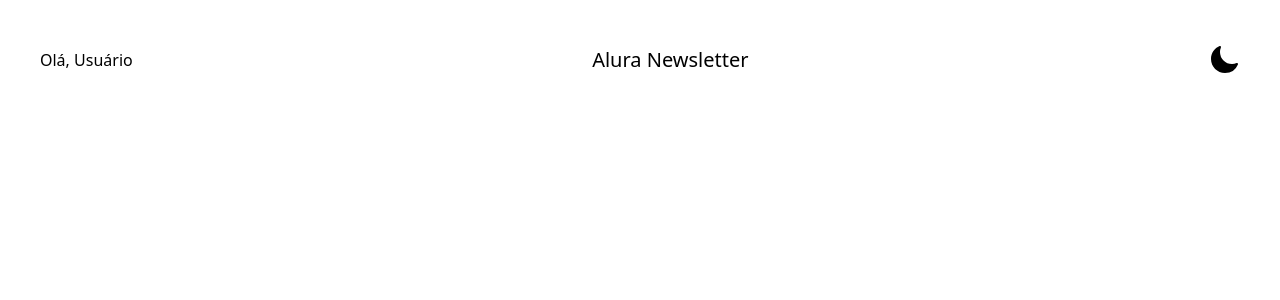
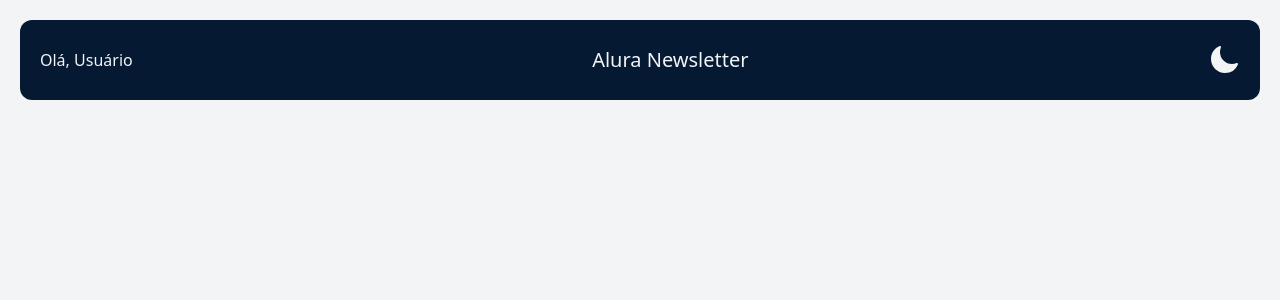
Before and after one commit to Raijoia/tailwind_with_react_vite, a React (Vite) app: page / in a window 1280 px wide. Shown: the top 300 px of the page. Built offline with nearby package versions, Linux system fonts and the light colour scheme.

Commit message:
new color in page

```diff
--- a/src/components/Header/Header.jsx
+++ b/src/components/Header/Header.jsx
@@ -2,7 +2,7 @@
 
 export default function Header() {
   return (
-    <div className="flex h-20 bg-gray-500 justify-between items-center px-5 sm:rounded-xl sm:m-5">
+    <div className="flex h-20 bg-alura-200 justify-between items-center px-5 sm:rounded-xl sm:m-5">
       <span className="text-gray-100">Olá, Usuário</span>
       <h1 className="text-gray-100 text-xl">Alura Newsletter</h1>
       <ToggleTheme />
--- a/tailwind.config.js
+++ b/tailwind.config.js
@@ -6,6 +6,7 @@
     "./src/**/*.{js,jsx}",
   ],
   theme: {
+    extend: {
         colors: {
         dark: {
           100: 'rgb(18, 18, 18)',
@@ -16,6 +17,7 @@
           200: '#051933'
         }
       },
+    }
   },
   plugins: [],
 }
```
Lines whose indentation alone changed are shown as unchanged.
